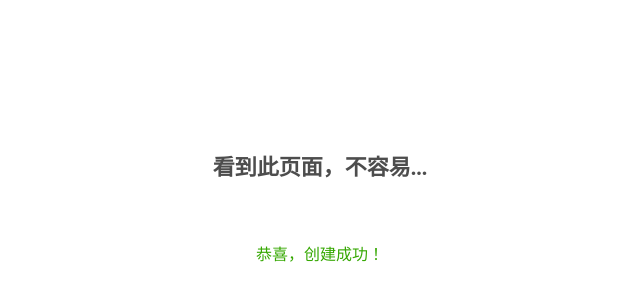
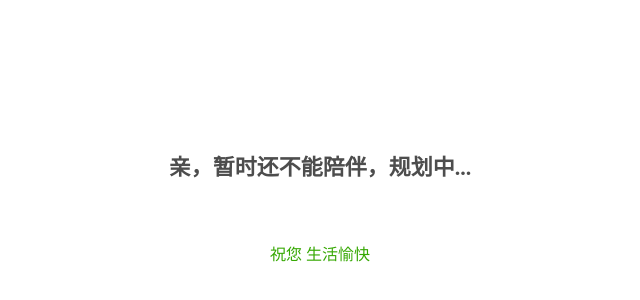
Before and after one commit to wangshiqiang/kaixuan, a plain HTML site: page index.html in a window 1280 px wide. Shown: the part 10-310 px from the top of the page, without its empty margins (320-960 px from the left). Drawn offline with Linux system fonts and the light colour scheme.

Commit message:
Update index.html

```diff
--- a/index.html
+++ b/index.html
@@ -12,8 +12,8 @@
 </head>
 <body id="index">
 <div class="container">
-  <h1 class="title">看到此页面，不容易...</h1>
-  <section class="content">恭喜，创建成功！</section>
+  <h1 class="title">亲，暂时还不能陪伴，规划中...</h1>
+  <section class="content">祝您 生活愉快</section>
 </div>
 <script type="text/javascript" src="js/index.js"></script>
 </body>
```
